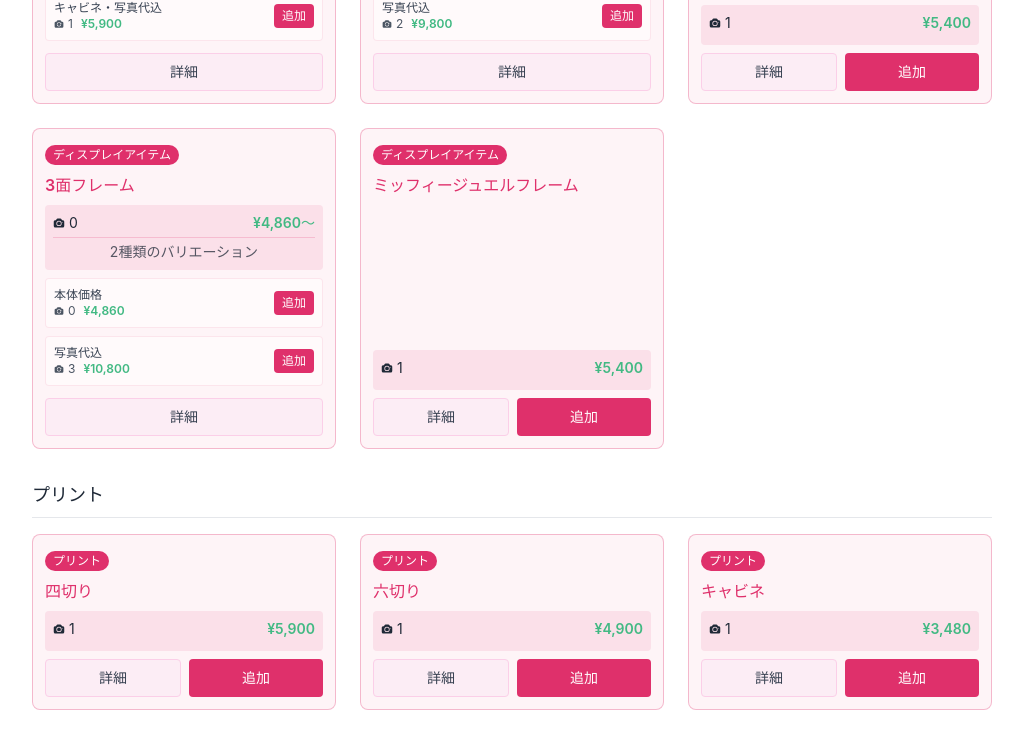
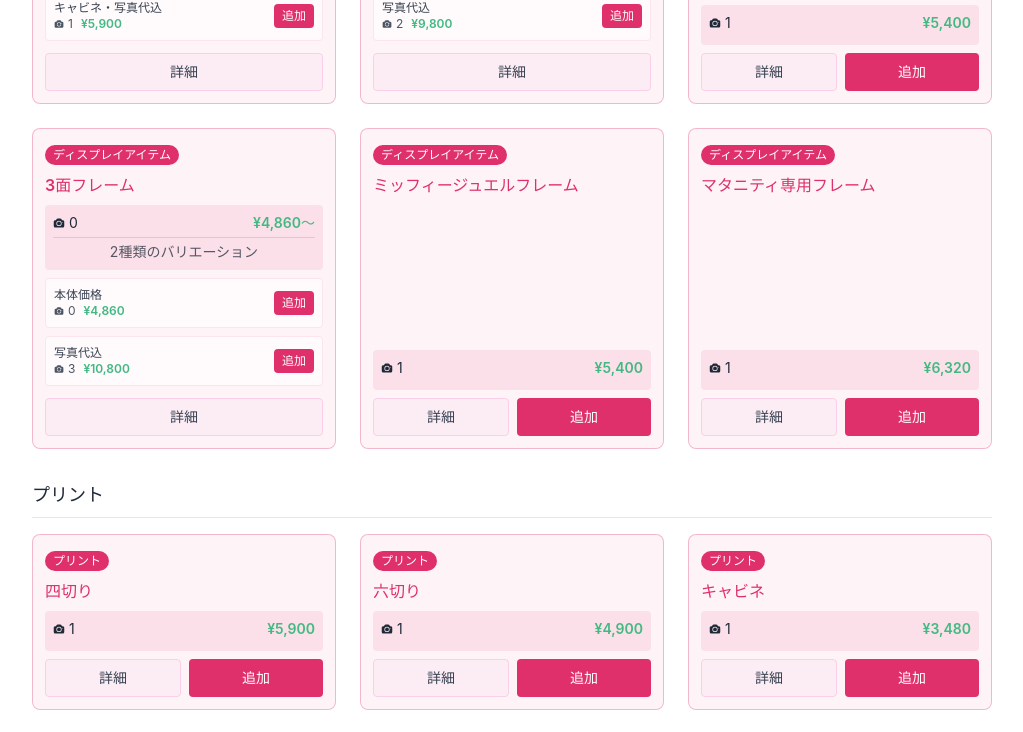
Before and after one commit to kiwi-26/photo-studio-price-calculator, a Vue app: page / in a window 1280 px wide. Shown: the part 7100-7832 px from the top of the page, without its empty margins (256-1279 px from the left). Built offline with nearby package versions, Linux system fonts and the light colour scheme.

Commit message:
マタニティ商品の追加 (#106)

```diff
--- a/src/assets/categories.ts
+++ b/src/assets/categories.ts
@@ -128,6 +128,13 @@ export const subCategories: Map<string, SubCategory> = new Map([
     parentCategoryId: 'photo-mount',
     icon: SparklesIcon,
     shortName: 'ポエム'
+  }],
+  ['photo-mount-maternity', {
+    id: 'photo-mount-maternity',
+    name: 'デザイン マタニティ専用',
+    parentCategoryId: 'photo-mount',
+    icon: SparklesIcon,
+    shortName: 'マタニティ'
   }]
 ]);
 
--- a/src/assets/products.ts
+++ b/src/assets/products.ts
@@ -1045,5 +1045,40 @@ export const products: ProductType[] = [
     "photoCount": 0,
     "id": 123,
     "variation": "文字入れ料（Eメール）"
+  },
+  {
+    "id": 124,
+    "categoryId": "photo-mount-maternity",
+    "name": "マタニティ専用台紙",
+    "description": "マタニティフォト専用台紙",
+    "photoCount": 2,
+    "price": 7500,
+    "variation": "1ページ/2カット エコーなし"
+  },
+  {
+    "id": 125,
+    "categoryId": "photo-mount-maternity",
+    "name": "マタニティ専用台紙",
+    "description": "マタニティフォト専用台紙",
+    "photoCount": 1,
+    "price": 7500,
+    "variation": "1ページ/1カット+エコー"
+  },
+  {
+    "id": 126,
+    "categoryId": "photo-mount-maternity",
+    "name": "マタニティ専用台紙",
+    "description": "マタニティフォト専用台紙",
+    "photoCount": 3,
+    "price": 14900,
+    "variation": "2ページ/3カット+エコー"
+  },
+  {
+    "id": 127,
+    "categoryId": "display-item",
+    "name": "マタニティ専用フレーム",
+    "description": "アフターマタニティの写真を後から追加できるフレーム",
+    "photoCount": 1,
+    "price": 6320
   }
 ];
```
